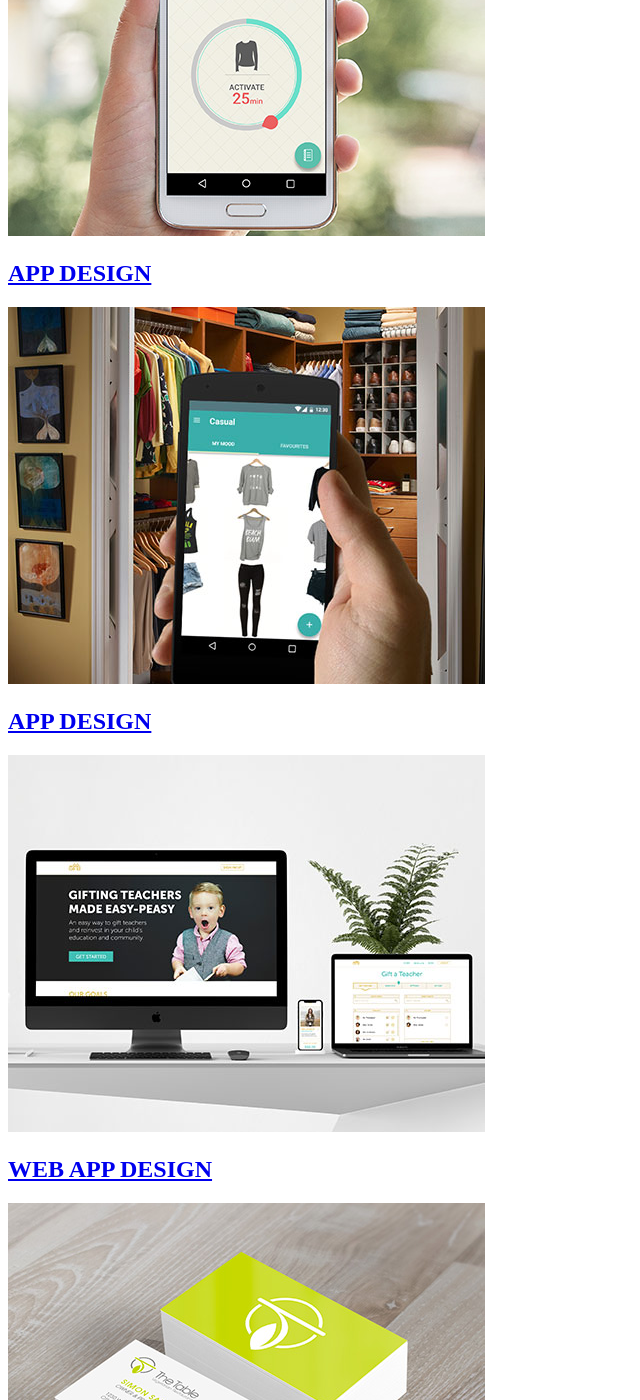
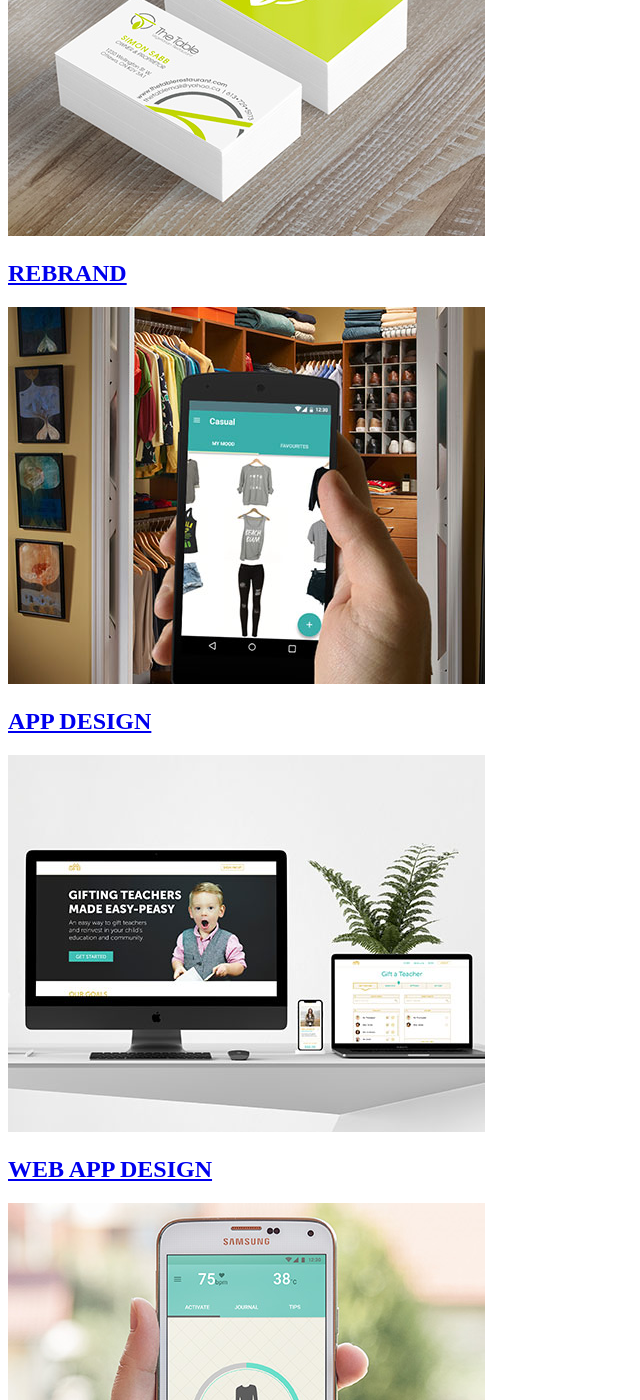
Before and after one commit to kattysun8/katrinasunter.ca, a Jekyll site: the page built from index.html, in a window 1280 px wide and 1400 px high, scrolled down 1460 px. Shown: the whole window, without its empty margins (0-640 px from the left). Built offline with Jekyll 4.4.1, drawn with Linux system fonts in a browser that asks for light colours; some web fonts are replaced.

Commit message:
changed order of case studies

```diff
--- a/index.html
+++ b/index.html
@@ -35,10 +35,10 @@ bodyClass: index
           <p class="push-0 micro">Following a design strategy ensures success.</p>
         </div>
       </a>
-      <a class="card unit xs-1 s-1 m-1-2 l-1-2 xl-1-2" href="{{site.baseurl}}/app">
-        <img class="img-flex" alt="App Design" src="{{site.baseurl}}/images/zentrack-cover-477x377.jpg">
+      <a class="card unit xs-1 s-1 m-1-2 l-1-2 xl-1-2" href="{{site.baseurl}}/thetable">
+        <img class="img-flex" alt="Rebrand" src="{{site.baseurl}}/images/table-mockup.jpg">
         <div class="homecard-content">
-          <h2 class="text-center push-0 card-title">APP DESIGN</h2>
+          <h2 class="text-center push-0 card-title">REBRAND</h2>
         </div>
       </a>
     </div>
@@ -59,10 +59,10 @@ bodyClass: index
     </div>
 
     <div class="grid">
-      <a class="card unit xs-1 s-1 m-1-2 l-1-2 xl-1-2" href="{{site.baseurl}}/thetable">
-        <img class="img-flex" alt="Rebrand" src="{{site.baseurl}}/images/table-mockup.jpg">
+      <a class="card unit xs-1 s-1 m-1-2 l-1-2 xl-1-2" href="{{site.baseurl}}/app">
+        <img class="img-flex" alt="App Design" src="{{site.baseurl}}/images/zentrack-cover-477x377.jpg">
         <div class="homecard-content">
-          <h2 class="text-center push-0 card-title">REBRAND</h2>
+          <h2 class="text-center push-0 card-title">APP DESIGN</h2>
         </div>
       </a>
       <a class="card-btn unit xs-1 s-1 m-1-2 l-1-2 xl-1-2" href="{{site.baseurl}}/strategy">
```
